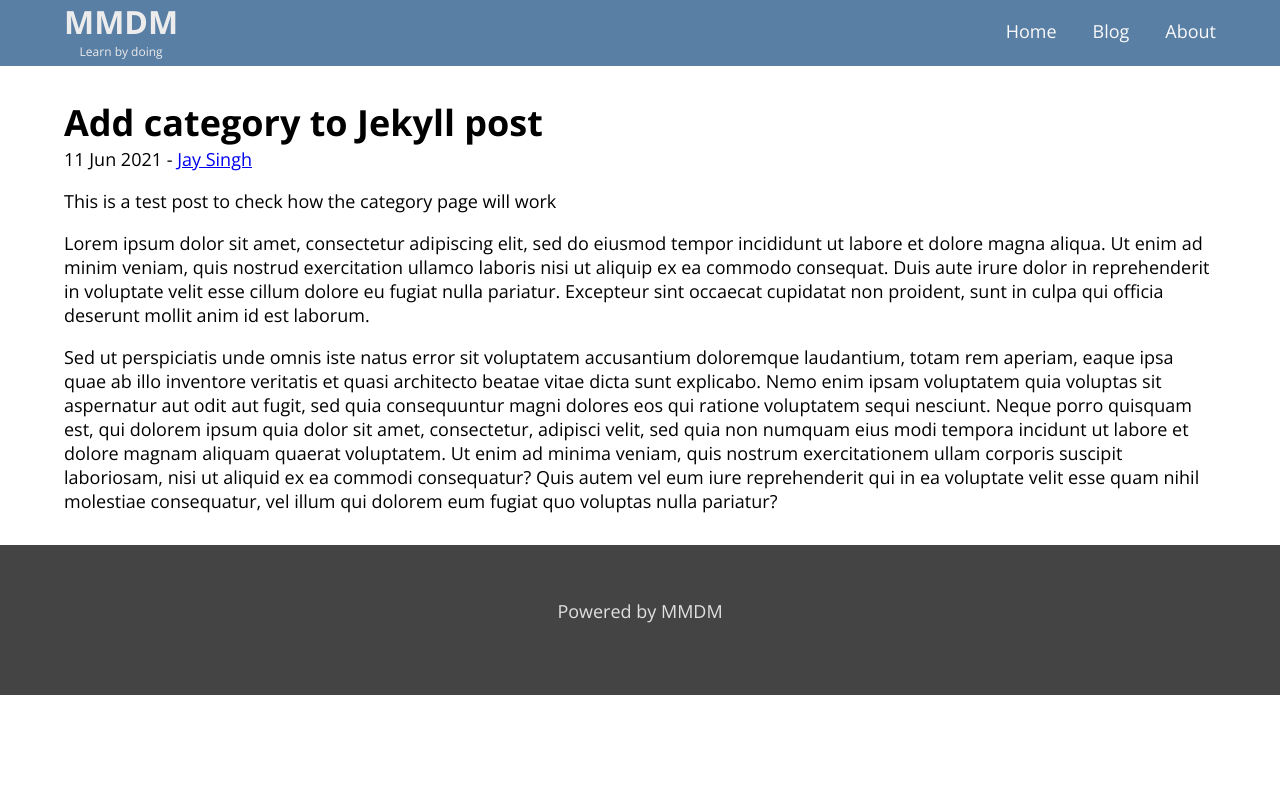
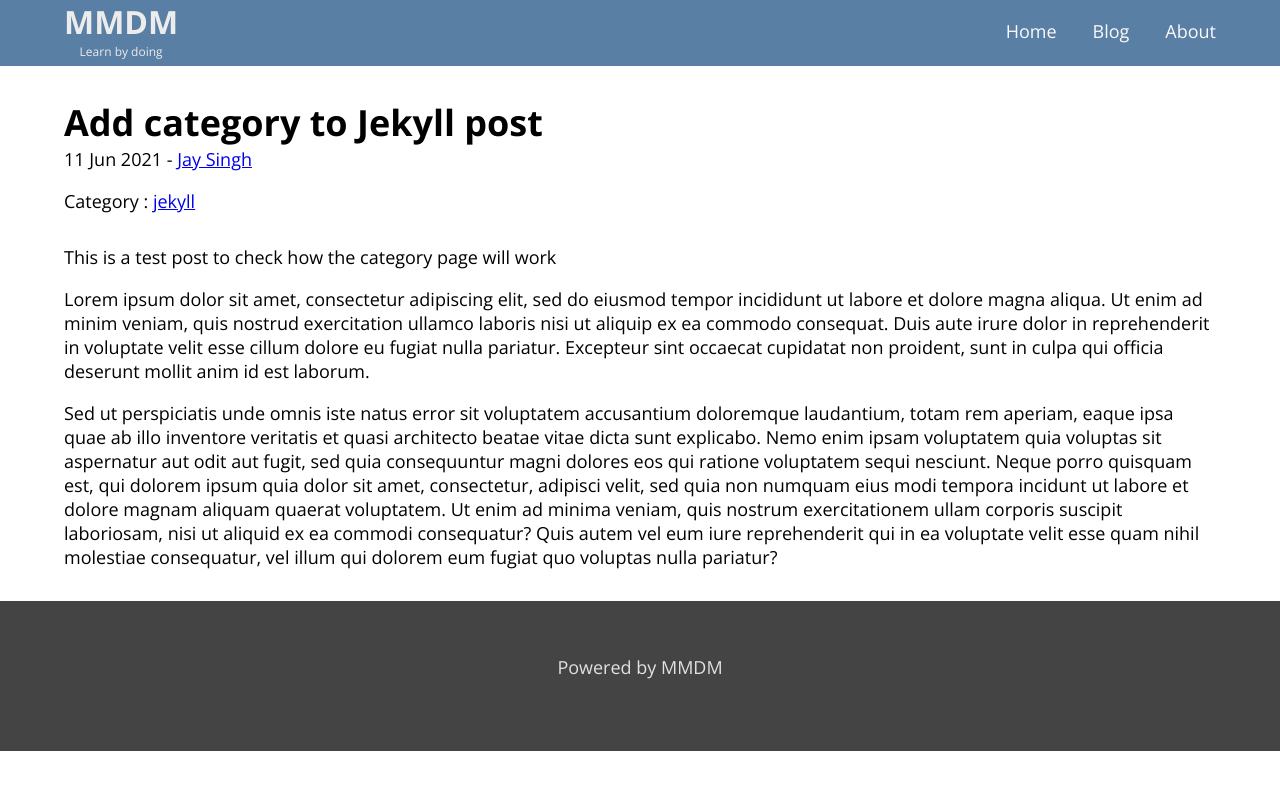
Before and after one commit to jays1ngh/jays1ngh.github.io, a Jekyll site: the page built from _posts/2021-06-11-Add-Category-In-Jekyll.md, in a window 1280 px wide. Shown: the top 790 px of the page. Built offline with Jekyll 4.4.1, drawn with Linux system fonts in a browser that asks for light colours.

Commit message:
updated files

```diff
--- a/_layouts/post.html
+++ b/_layouts/post.html
@@ -12,6 +12,18 @@ layout: default
       - <a href="{{ author.url }}">{{ author.name }}</a>
     {% endif %}
   </p>
+
+  <!-- adds category field -->
+  <div class="post-category">
+    {% if post %} {% assign categories = post.categories %} {% else %} {%
+    assign categories = page.categories %} {% endif %} Category : {% for
+    category in categories %}
+    <a href="{{site.baseurl}}/blog/categories/{{category|slugize}}"
+      >{{category}}</a
+    >
+    {% unless forloop.last %}&nbsp;{% endunless %} {% endfor %}
+  </div>
+
   </div>
 
   <div class="post-detail">
--- a/_sass/main.scss
+++ b/_sass/main.scss
@@ -153,3 +153,11 @@ nav a:focus {
 .home-content {
   text-align: center;
 }
+
+
+/* ==================
+  Posts Page*/
+
+.post-category {
+  margin-bottom: 2rem;
+}
```
